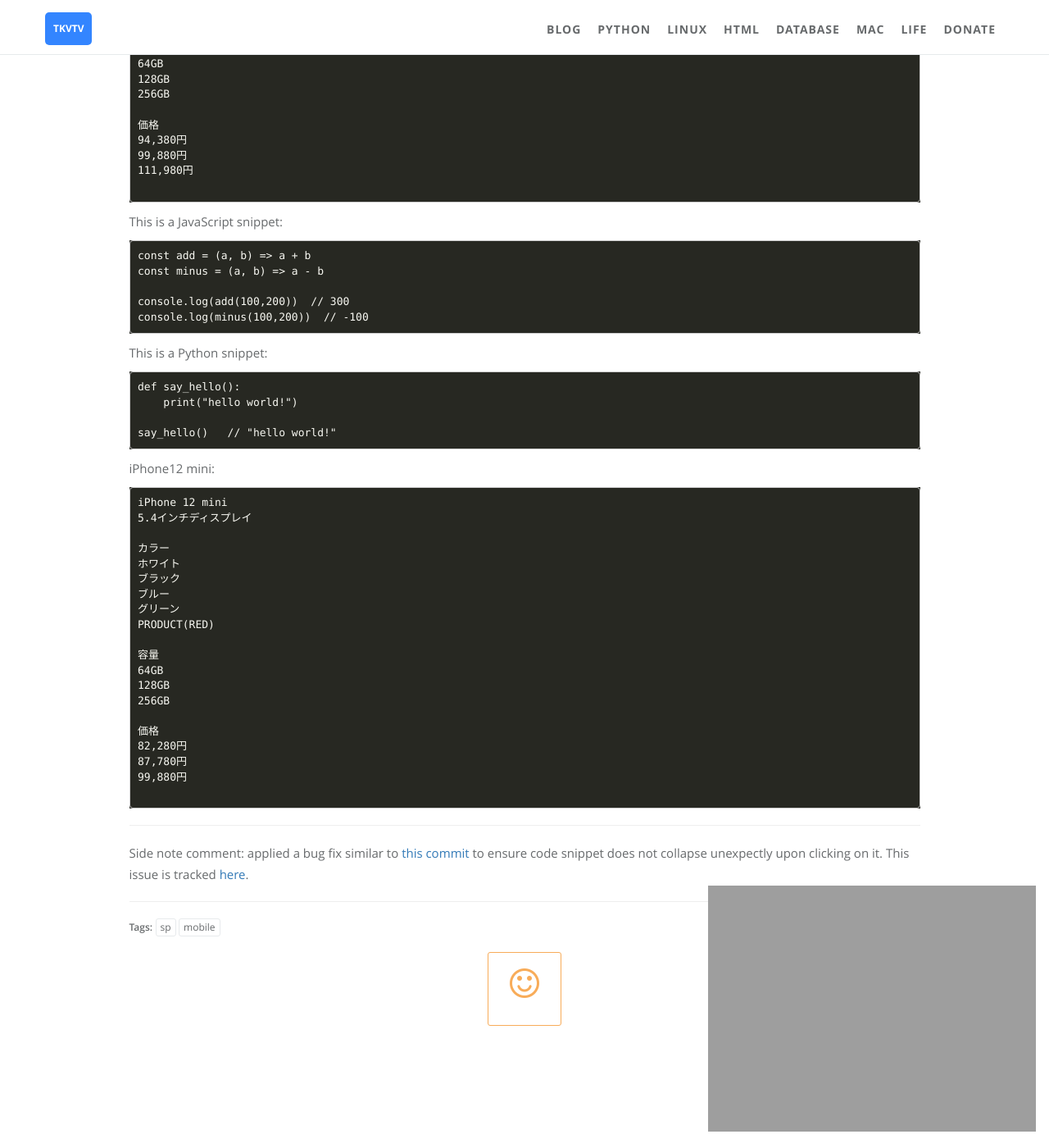
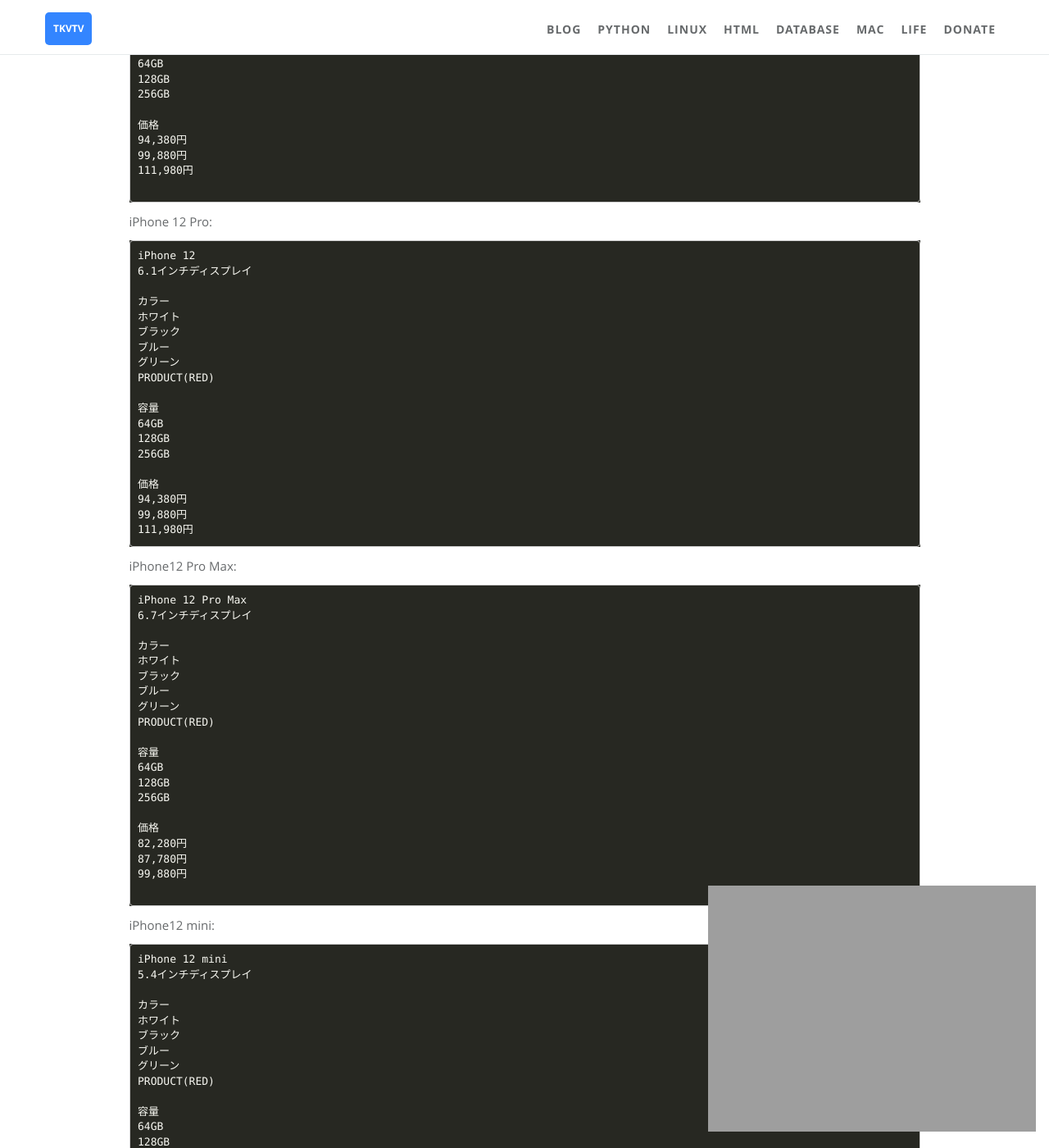
Before and after one commit to takagotch/o23829, a Jekyll site: the page built from _posts/2020-10-21-contracts.md, in a window 1280 px wide and 1400 px high, scrolled down 914 px. Shown: the whole window at 82% size. Built offline with Jekyll 4.4.1, drawn with Linux system fonts in a browser that asks for light colours; comment, search, counter and statistics services are not loaded.

Commit message:
Update 2020-10-21-contracts.md

````diff
--- a/_posts/2020-10-21-contracts.md
+++ b/_posts/2020-10-21-contracts.md
@@ -36,27 +36,54 @@
 
 
 
-This is a JavaScript snippet:
+iPhone 12 Pro:
 
 ```
-const add = (a, b) => a + b
-const minus = (a, b) => a - b
+iPhone 12
+6.1インチディスプレイ
 
-console.log(add(100,200))  // 300
-console.log(minus(100,200))  // -100
+カラー
+ホワイト
+ブラック
+ブルー
+グリーン
+PRODUCT(RED)
+
+容量
+64GB
+128GB
+256GB
+
+価格
+94,380円
+99,880円
+111,980円
 ```
 
-This is a Python snippet:
+iPhone12 Pro Max:
 
 ```
-def say_hello():
-    print("hello world!")
+iPhone 12 Pro Max
+6.7インチディスプレイ
 
-say_hello()   // "hello world!"
+カラー
+ホワイト
+ブラック
+ブルー
+グリーン
+PRODUCT(RED)
+
+容量
+64GB
+128GB
+256GB
+
+価格
+82,280円
+87,780円
+99,880円
+
 ```
-
-
-
 
 iPhone12 mini:
 
````
